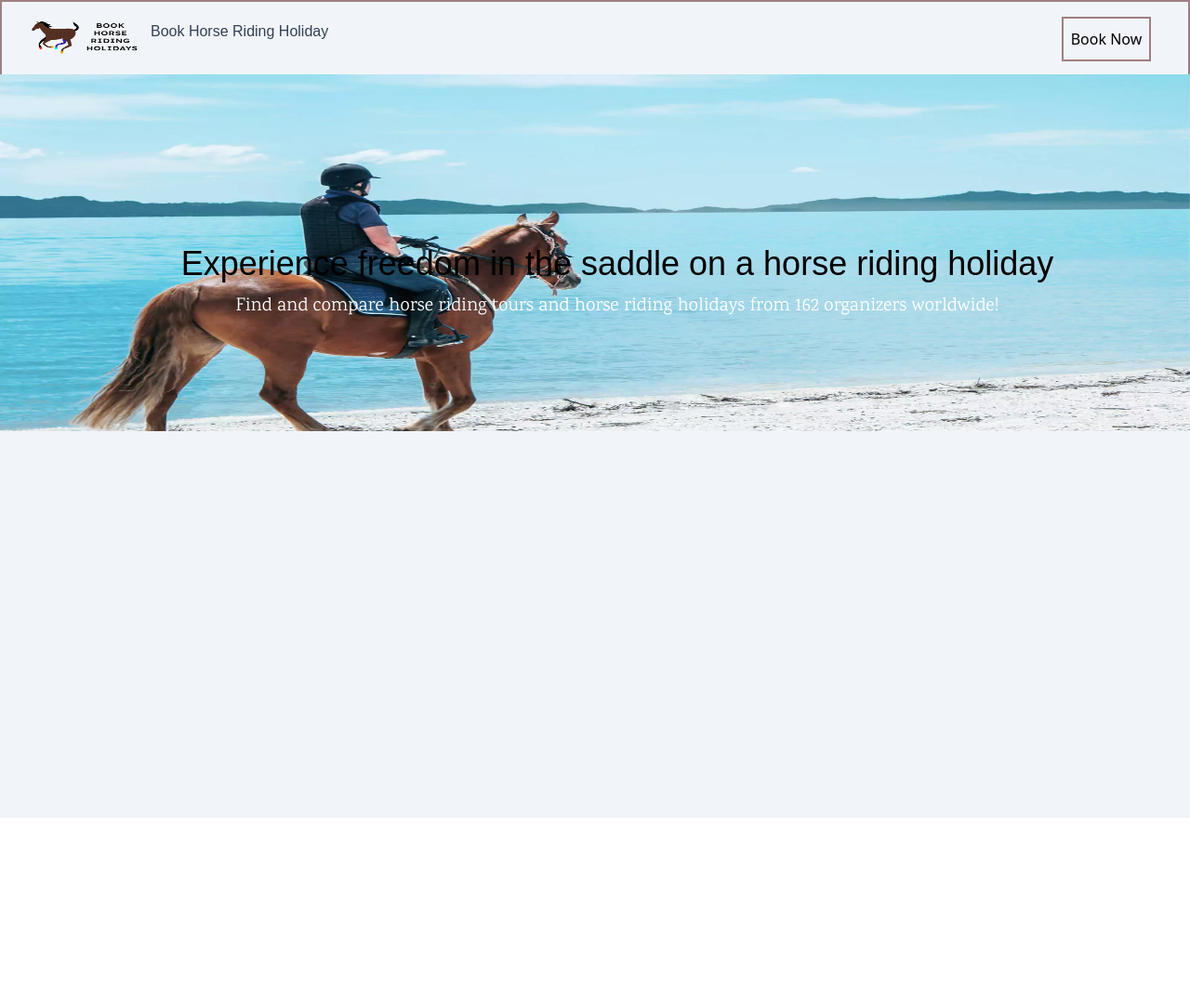
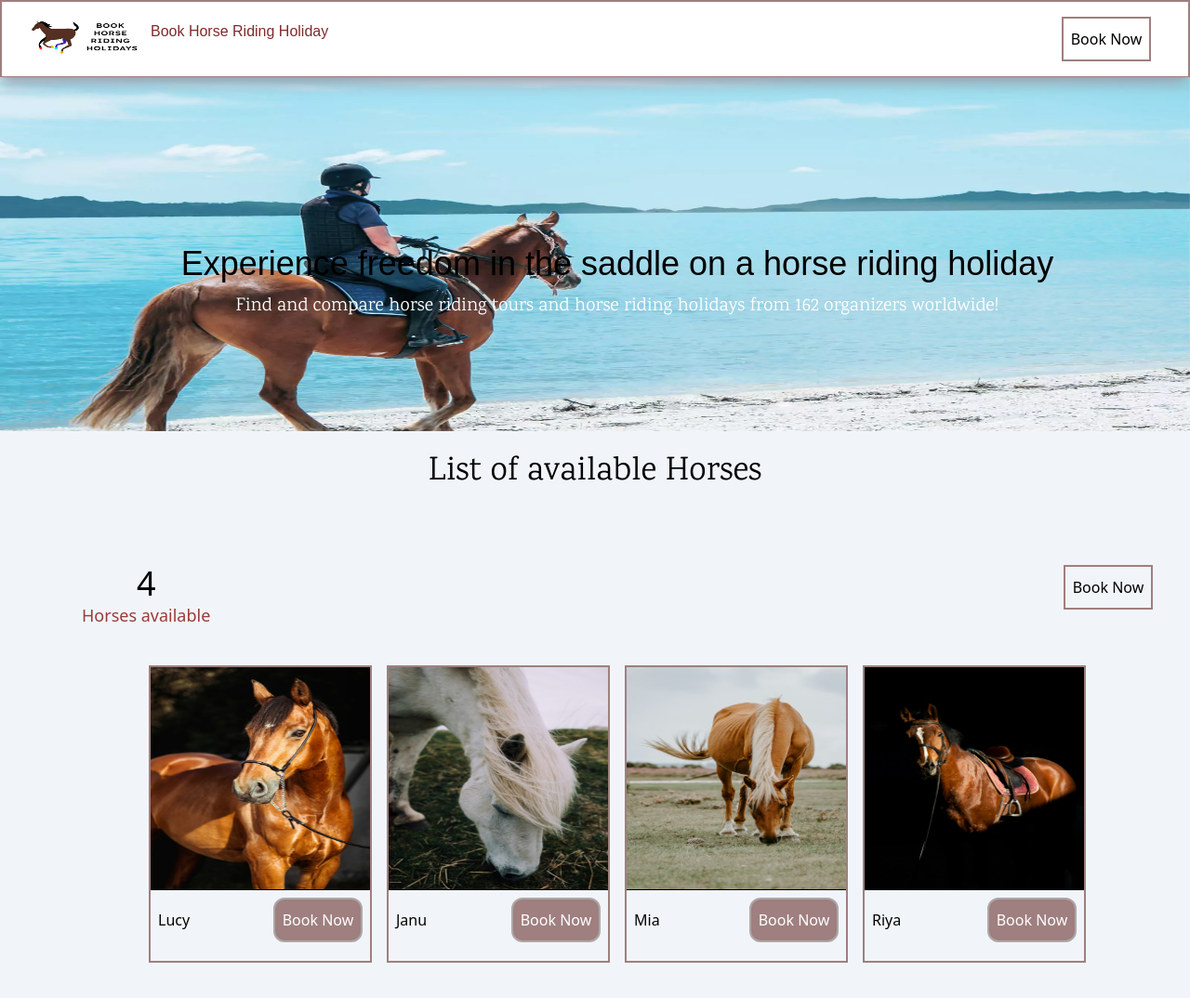
Before and after one commit to Roshan-Here/Horse-Ride-Booking-System, a Next.js app in the folder horse-ride/: page / in a window 1280 px wide. Shown: the top 1074 px of the page at 93% size. Before the commit the page ends 880 px from the top, so only its background shows below. Built offline with nearby package versions, Linux system fonts and the light colour scheme; a web font is replaced by a local one.

Commit message:
List of horse on HomePage done

```diff
--- a/horse-ride/app/Componentes/Header.jsx
+++ b/horse-ride/app/Componentes/Header.jsx
@@ -1,11 +1,12 @@
-'use client'
+"use client";
 import React from "react";
 import Image from "next/image";
 import { lexend } from "./fonts/font";
+import { motion } from "framer-motion";
 
 function Header() {
   return (
-    <div className="absolute inset-x-0 top-0 w-full flex flex-row justify-between shadow-lg shadow-gray-400 p-4 border-2 border-b border-[#9F7F7F]">
+    <div className="absolute inset-x-0 top-0 w-full flex flex-row justify-between shadow-lg shadow-gray-400 p-4 border-2 border-b border-[#9F7F7F] bg-white z-20">
       <div className="ml-4 flex flex-row justify-between">
         <Image
           width={500}
@@ -15,15 +16,25 @@ function Header() {
           alt="BookHorseRidingLogo"
         />
         <p
-          className={`${lexend.className} font-bold text-slate-700 mt-1 hidden md:block`}
+          className={`${lexend.className} font-bold text-[#802b2b] mt-1 hidden md:block`}
         >
           Book Horse Riding Holiday
         </p>
       </div>
       <div className="mr-6">
-        <button className="w-24 h-12 border-2  border-[#9F7F7F] text-black">
-          Book Now
-        </button>
+        <a href="#avhorse">
+          <motion.button
+            initial={{
+              rotate: "0deg",
+            }}
+            whileTap={{
+              rotate: "3deg",
+            }}
+            className="w-24 h-12 border-2  border-[#9F7F7F] text-black"
+          >
+            Book Now
+          </motion.button>
+        </a>
       </div>
     </div>
   );
--- a/horse-ride/app/Componentes/Hero.jsx
+++ b/horse-ride/app/Componentes/Hero.jsx
@@ -6,7 +6,7 @@ import { motion } from "framer-motion";
 
 function Hero() {
   return (
-    <div className="w-full min-h-screen mt-20 flex flex-col">
+    <div className="w-full h-auto mt-20 flex flex-col">
       <Image
         width={500}
         height={500}
--- /dev/null
+++ b/horse-ride/app/Componentes/ListHorses.jsx
@@ -0,0 +1,67 @@
+import React from "react";
+import { motion } from "framer-motion";
+import { karma } from "./fonts/font";
+import Image from "next/image";
+import HorseData from "./Utils/HorseData";
+
+function ListHorses() {
+  return (
+    <div className="w-full min-h-screen flex flex-col ">
+      <p id="avhorse" className={`${karma.className} text-center mt-6 text-black text-4xl`}>
+        List of available Horses
+      </p>
+      <div className="p-10 flex flex-row justify-between">
+        <div className="mt-10 md:ml-12 flex flex-col justify-center items-center">
+          <p className="text-4xl text-black">4</p>
+          <p className="text-lg text-[#9c3a3a]">Horses available</p>
+        </div>
+        <motion.button
+          initial={{
+            rotate: "0deg",
+          }}
+          whileTap={{
+            rotate: "3deg",
+          }}
+          className="mt-10 w-24 h-12 border-2  border-[#9F7F7F] text-black"
+        >
+          Book Now
+        </motion.button>
+      </div>
+      <div className="ml-6 mr-6 overflow-x-auto w-full flex flex-row gap-4 justify-center items-center no-scroolbar">
+        {HorseData.map((item, index) => (
+          <>
+            <div key={index} className="flex flex-col w-60 h-80 border-2 border-[#9F7F7F] hover:shadow-lg hover:shadow-[#212636] flex-shrink-0">
+              <div className="flex flex-col w-full">
+                <Image
+                  className="object-fill w-full h-60 border-b border-black"
+                  src={item.image_link}
+                  alt="Horse image"
+                  height={500}
+                  width={500}
+                />
+                <div className="ml-2 mr-2 flex flex-row justify-between items-center">
+                  <p className="mt-2">{item.name}</p>
+                  <a href="">
+                    <motion.button
+                      initial={{
+                        rotate: "0deg",
+                      }}
+                      whileTap={{
+                        rotate: "3deg",
+                      }}
+                      className="mt-2 w-24 h-12 border-2 rounded-xl bg-[#9F7F7F] hover:bg-white text-white  border-[#ada7a7] hover:text-black"
+                    >
+                      Book Now
+                    </motion.button>
+                  </a>
+                </div>
+              </div>
+            </div>
+          </>
+        ))}
+      </div>
+    </div>
+  );
+}
+
+export default ListHorses;
--- /dev/null
+++ b/horse-ride/app/Componentes/Utils/HorseData.js
@@ -0,0 +1,24 @@
+const HorseData = [
+  {
+    id: 1,
+    name: "Lucy",
+    image_link: "/static/Lucy.jpg",
+  },
+  {
+    id: 2,
+    name: "Janu",
+    image_link: "/static/Jan.jpg",
+  },
+  {
+    id: 3,
+    name: "Mia",
+    image_link: "/static/Mia.jpg",
+  },
+  {
+    id: 4,
+    name: "Riya",
+    image_link: "/static/Riya.jpg",
+  },
+];
+
+export default HorseData;
--- a/horse-ride/app/globals.css
+++ b/horse-ride/app/globals.css
@@ -6,8 +6,7 @@
   display: none;
 }
 
-/* Hide scrollbar for IE, Edge and Firefox */
 .no-scrollbar {
-  -ms-overflow-style: none;  /* IE and Edge */
-  scrollbar-width: none;  /* Firefox */
+  scrollbar-width: none; /* For Firefox */
+  -ms-overflow-style: none; /* For Internet Explorer and Edge */
 }
--- a/horse-ride/app/page.jsx
+++ b/horse-ride/app/page.jsx
@@ -2,12 +2,14 @@
 import Image from "next/image";
 import Header from './Componentes/Header';
 import Hero from './Componentes/Hero';
+import ListHorses from './Componentes/ListHorses';
 
 export default function Home() {
   return (
     <div className="flex flex-col min-h-screen w-full bg-slate-100 no-scrollbar">
       <Header/>
       <Hero/>
+      <ListHorses/>
     </div>
   );
 }
--- a/horse-ride/tailwind.config.js
+++ b/horse-ride/tailwind.config.js
@@ -5,14 +5,6 @@ module.exports = {
     "./components/**/*.{js,ts,jsx,tsx,mdx}",
     "./app/**/*.{js,ts,jsx,tsx,mdx}",
   ],
-  theme: {
-    extend: {
-      backgroundImage: {
-        "gradient-radial": "radial-gradient(var(--tw-gradient-stops))",
-        "gradient-conic":
-          "conic-gradient(from 180deg at 50% 50%, var(--tw-gradient-stops))",
-      },
-    },
-  },
+  theme: {},
   plugins: [],
 };
```
